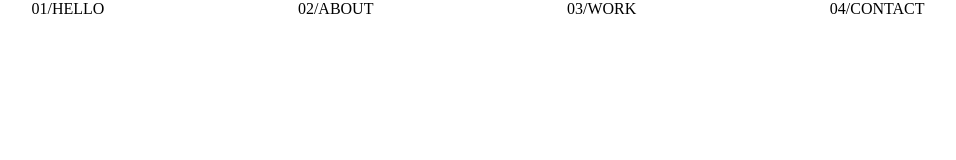
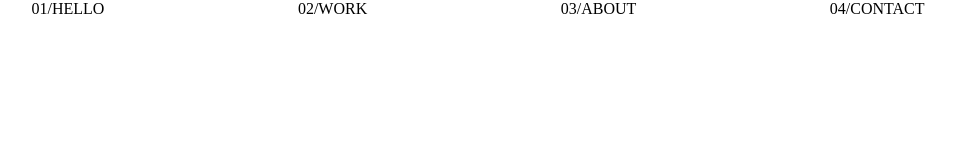
Before and after one commit to justroxanne/portfolio, a React (Vite) app: page / in a window 1280 px wide. Shown: the top 160 px of the page, without its empty margins (162-1118 px from the left). Built offline with nearby package versions, Linux system fonts and the light colour scheme.

Commit message:
routes ok

```diff
--- a/package.json
+++ b/package.json
@@ -12,6 +12,7 @@
   "dependencies": {
     "react": "^18.2.0",
     "react-dom": "^18.2.0",
+    "react-icons": "^4.9.0",
     "react-router-dom": "^6.11.2",
     "react-scroll": "^1.8.9"
   },
--- a/src/App.css
+++ b/src/App.css
@@ -9,3 +9,37 @@ body {
   flex-direction: column;
   justify-content: space-between;
 }
+
+ul {
+  list-style: none;
+}
+
+li {
+  cursor: pointer;
+  display: table-cell;
+}
+
+a {
+  text-decoration: none;
+  color: black;
+  display: inline-block;
+  position: relative;
+}
+
+a:after {
+  content: '';
+  position: absolute;
+  transform: scaleX(0);
+  width: 100%;
+  height: 2px;
+  bottom: 0;
+  left: 0;
+  background-color: black;
+  transform-origin: bottom right;
+  transition: transform 0.25s ease-out;
+}
+
+a:hover:after {
+  transform: scaleX(1);
+  transform-origin: bottom left;
+}
--- a/src/App.jsx
+++ b/src/App.jsx
@@ -10,8 +10,8 @@ function App() {
     <div>
       <Header />
       <Hello />
+      <Work />
       <About />
-      <Work />
       <Contact />
     </div>
   );
--- a/src/components/Contact.jsx
+++ b/src/components/Contact.jsx
@@ -4,7 +4,14 @@ import './contact.css';
 const Contact = () => {
   return (
     <div className='contact' id='contact'>
-      Contact
+      <ul className='links'>
+        <li>
+          <a href='https://www.linkedin.com/in/roxannelucas/'>LINKEDIN</a>
+        </li>
+        <li>
+          <a href='https://github.com/justroxanne'>GITHUB</a>
+        </li>
+      </ul>
     </div>
   );
 };
--- a/src/components/Header.jsx
+++ b/src/components/Header.jsx
@@ -4,20 +4,28 @@ import './header.css';
 
 const Header = () => {
   return (
-    <div className='navbar'>
+    <ul className='navbar'>
+      <li>
         <Link to='hello' spy={true} smooth={true} duration={600}>
           01/HELLO
         </Link>
+      </li>
+      <li>
+        <Link to='work' spy={true} smooth={true} duration={600}>
+          02/WORK
+        </Link>
+      </li>
+      <li>
         <Link to='about' spy={true} smooth={true} duration={600}>
-        02/ABOUT
+          03/ABOUT
         </Link>
-      <Link to='work' spy={true} smooth={true} duration={600}>
-        03/WORK
-      </Link>
+      </li>
+      <li>
         <Link to='contact' spy={true} smooth={true} duration={600}>
           04/CONTACT
         </Link>
-    </div>
+      </li>
+    </ul>
   );
 };
 
--- a/src/components/about.css
+++ b/src/components/about.css
@@ -4,4 +4,5 @@
   display: flex;
   justify-content: center;
   align-items: center;
+  background-color: white;
 }
--- a/src/components/contact.css
+++ b/src/components/contact.css
@@ -5,3 +5,12 @@
   justify-content: center;
   align-items: center;
 }
+
+.links {
+  align-self: flex-end;
+  padding-bottom: 1em;
+  width: 100%;
+  display: flex;
+  justify-content: space-evenly;
+  align-items: center;
+}
--- a/src/components/work.css
+++ b/src/components/work.css
@@ -4,5 +4,4 @@
   display: flex;
   justify-content: center;
   align-items: center;
-  background-color: white;
 }
```
Also changed, not shown: 1 other file (tests, documents, lock files or other folders). Lines whose indentation alone changed are shown as unchanged.
